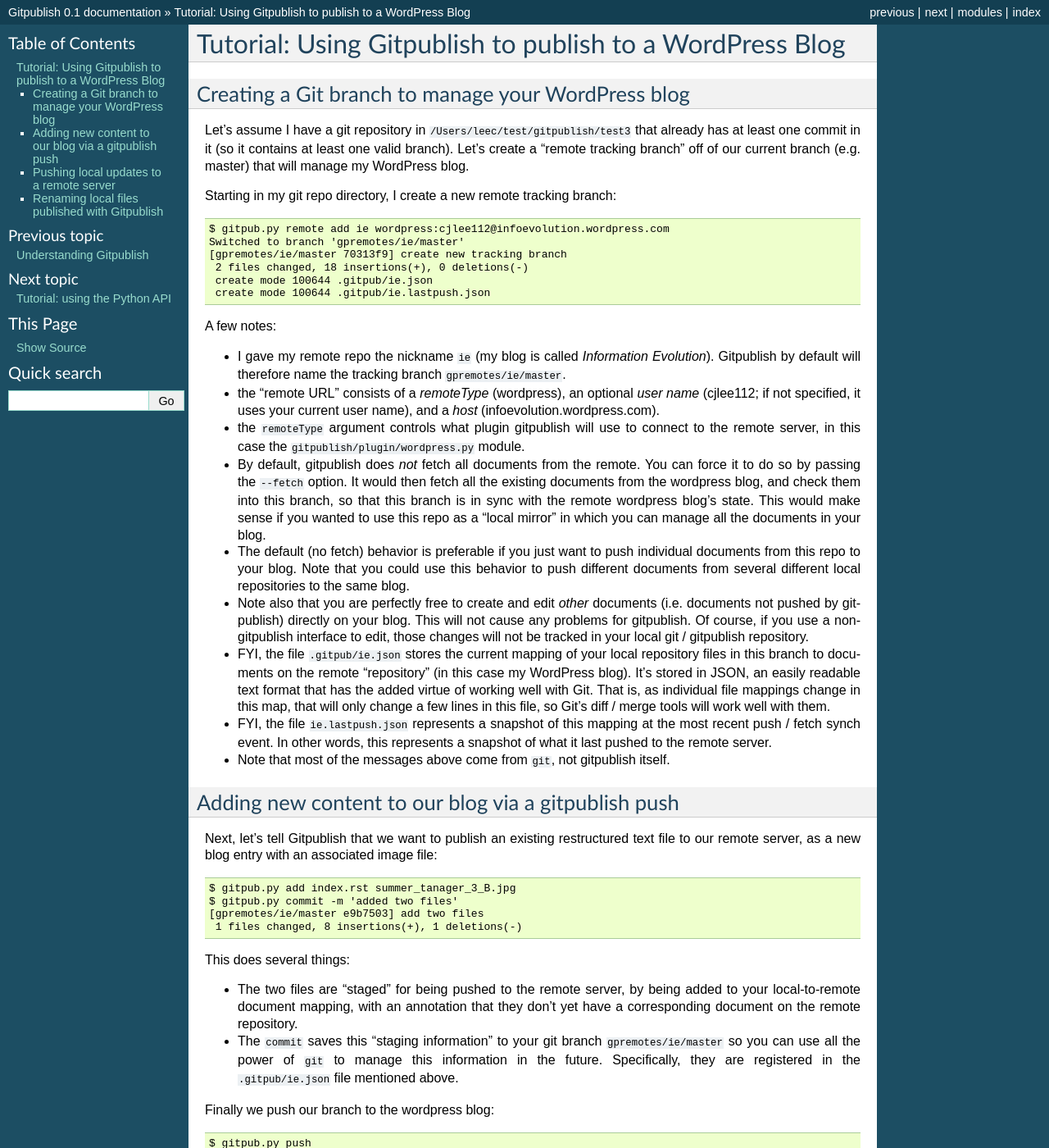
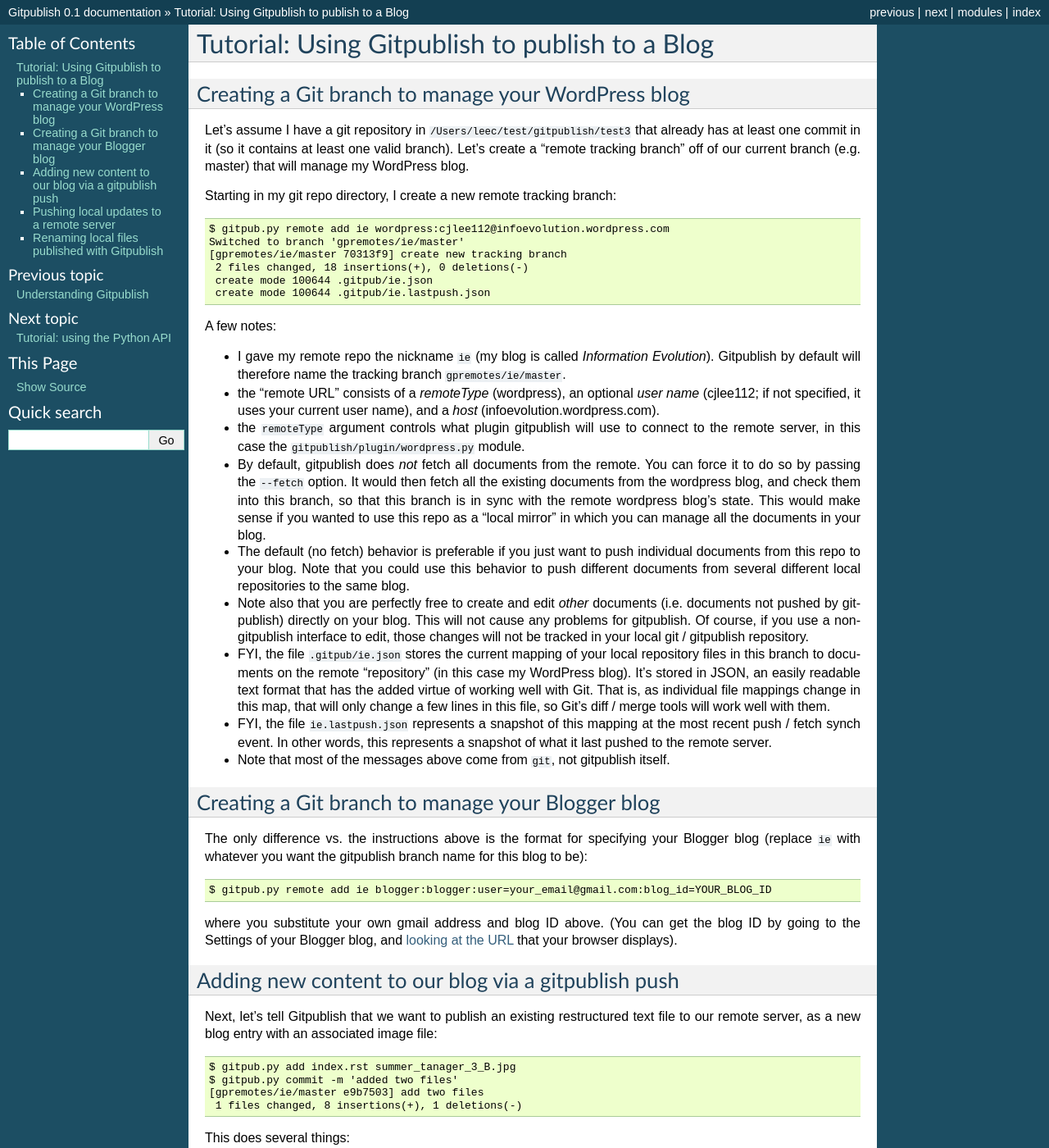
Before and after one commit to cjlee112/gitpublish, a Sphinx documentation site: the page built from doc/tutorials/intro.rst, in a window 1280 px wide and 1400 px high. Shown: the whole window at 82% size. Built offline with Sphinx 7.4.7, drawn with Linux system fonts in a browser that asks for light colours; some of the changed text lies outside the part shown.

Commit message:
added basic docs for blogger initialization

```diff
--- a/doc/tutorials/intro.rst
+++ b/doc/tutorials/intro.rst
@@ -1,6 +1,6 @@
 
 =========================================================
-Tutorial: Using Gitpublish to publish to a WordPress Blog
+Tutorial: Using Gitpublish to publish to a Blog
 =========================================================
 
 Creating a Git branch to manage your WordPress blog
@@ -72,6 +72,22 @@ A few notes:
 
 * Note that most of the messages above come from ``git``, not gitpublish
   itself.
+
+Creating a Git branch to manage your Blogger blog
+---------------------------------------------------
+
+The only difference vs. the instructions above is
+the format for specifying your Blogger blog (replace ``ie`` with
+whatever you want the gitpublish branch name for this blog to be)::
+
+  $ gitpub.py remote add ie blogger:blogger:user=your_email@gmail.com:blog_id=YOUR_BLOG_ID
+
+where you substitute your own gmail address and blog ID above.
+(You can get the blog ID by going to the Settings of your Blogger
+blog, and `looking at the URL <http://support.google.com/blogger/bin/answer.py?hl=en&answer=42191>`_
+that your browser displays).
+
+
 
 Adding new content to our blog via a gitpublish push
 ----------------------------------------------------
```
